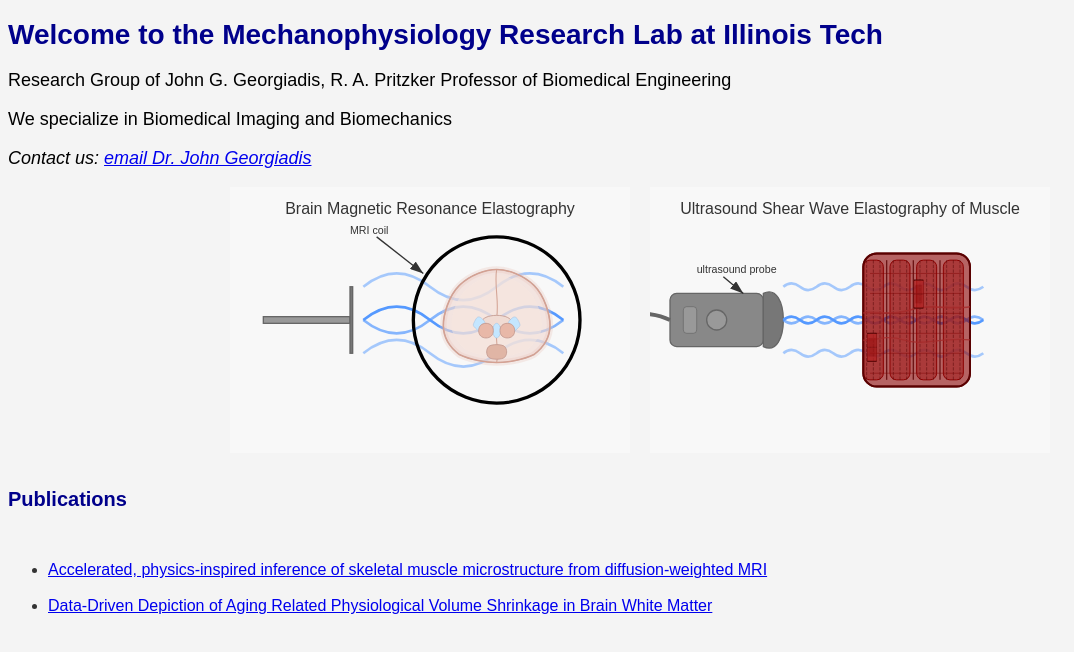
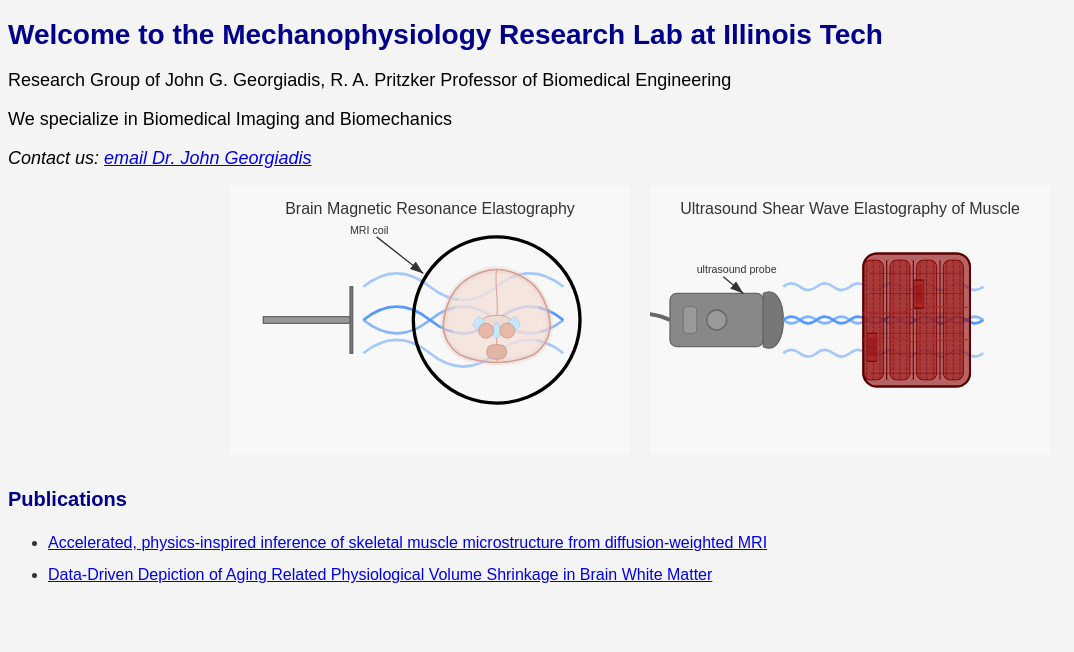
Before and after one commit to JGeorgiadis/Mechanophysiology-Lab, a plain HTML site: page index.html in a window 1280 px wide. Shown: the whole page, without its empty margins (0-1074 px from the left). Drawn offline with Linux system fonts and the light colour scheme.

Commit message:
Update index.html

```diff
--- a/index.html
+++ b/index.html
@@ -17,13 +17,9 @@
     </div>
     <br>
     <h2>Publications</h2>
-    <br>
-    <ul>
-        <li><a href="Publications/Naughton_2024_Accelerated_physics-inspired_skeletal_muscle_microstructure_dMRI.pdf">Accelerated, physics-inspired inference of
-skeletal muscle microstructure from diffusion-weighted MRI</a></li>
-        <br>
-        <li><a href="Publications/Agarwal_2025_Data-Driven Depiction of Aging Related Physiological Volume Shrinkage BWM.pdf">Data-Driven Depiction of Aging
-Related Physiological Volume Shrinkage in Brain White Matter</a></li>
-    </ul>
+<ul style="line-height: 2;">  <!-- This adds spacing instead of <br> tags -->
+    <li><a href="Publications/Naughton_2024_Accelerated_physics-inspired_skeletal_muscle_microstructure_dMRI.pdf">Accelerated, physics-inspired inference of skeletal muscle microstructure from diffusion-weighted MRI</a></li>
+    <li><a href="Publications/Agarwal_2025_Data-Driven Depiction of Aging Related Physiological Volume Shrinkage BWM.pdf">Data-Driven Depiction of Aging Related Physiological Volume Shrinkage in Brain White Matter</a></li>
+</ul>
 </body>
 </html>
```
